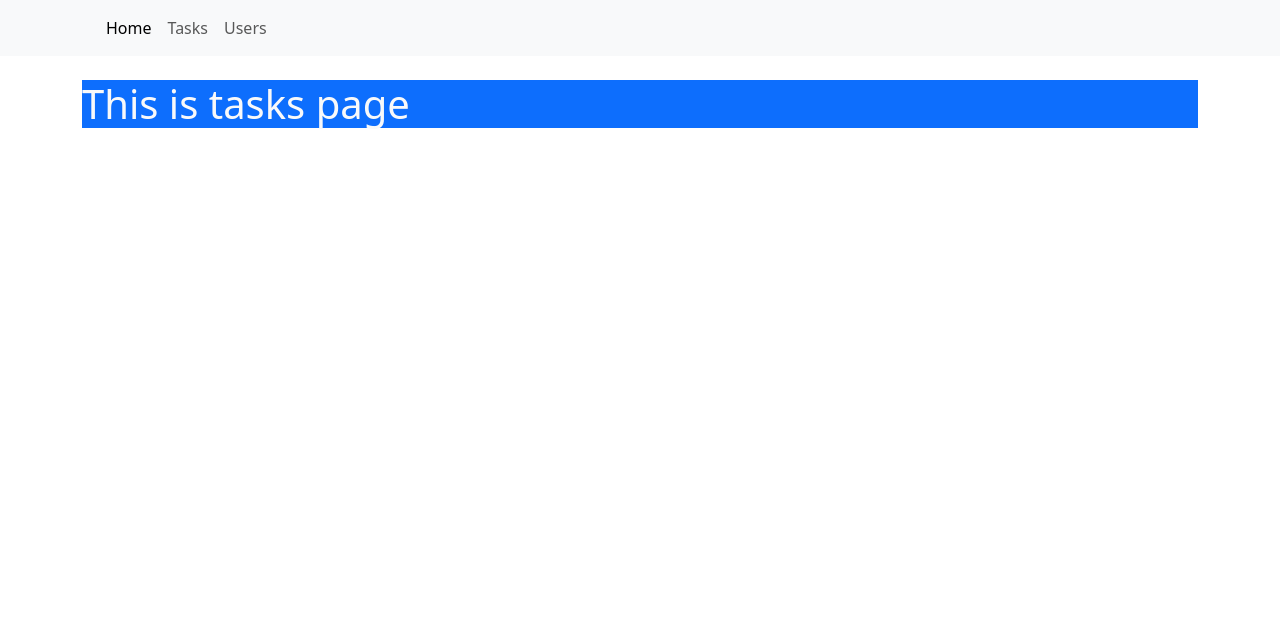
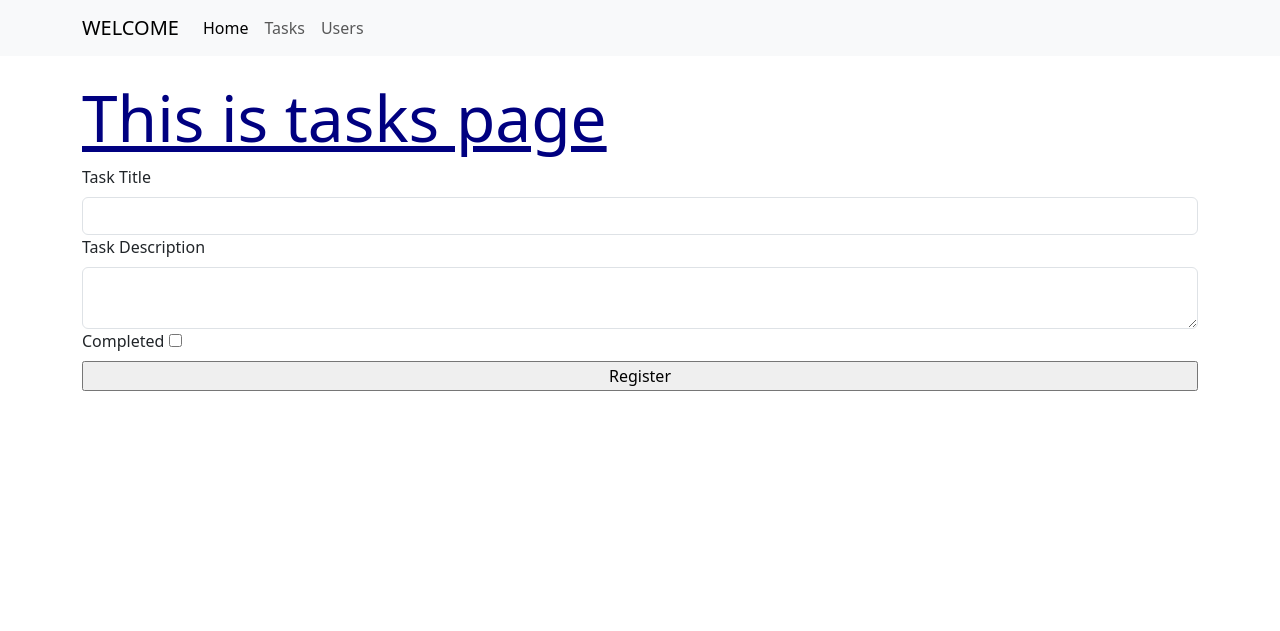
Before and after one commit to shannel890/Flask_Task_App, a Flask app: page /tasks in a window 1280 px wide. Shown: the top 631 px of the page. Run offline with Flask 3, Linux system fonts and the light colour scheme.

Commit message:
added forms.py,register.py

```diff
--- /dev/null
+++ b/app/forms.py
@@ -0,0 +1,16 @@
+from flask_wtf import FlaskForm
+from wtforms import StringField,TextAreaField,BooleanField,SubmitField,PasswordField
+from wtforms.validators import DataRequired
+class Taskform(FlaskForm):
+    title = StringField('Task Title')
+    description = TextAreaField('Task Description')
+    completed = BooleanField('Completed')
+    submit = SubmitField('Register')
+
+
+class Userform(FlaskForm):
+    username = StringField('Username',validators=[DataRequired()])
+    first_name = StringField('Firstname',validators=[DataRequired()])
+    last_name = StringField('Lastname',validators=[DataRequired()])
+    password = PasswordField('Password',validators=[DataRequired()])
+    submit = SubmitField('Register',validators=[DataRequired()])
--- a/app/routes.py
+++ b/app/routes.py
@@ -1,18 +1,35 @@
-from flask import render_template
+from flask import render_template,redirect,url_for
 from app import app
 from app.models import User
+from app.forms import Taskform
+from app.forms import Userform
+from app import db
 
 
 
 @app.route('/')
 def home():
-     return render_template('index.html',title='Home')
+     users = User.query.all()
+     return render_template('index.html', title='Home',users=users)
 
-@app.route('/tasks')
+@app.route('/tasks',methods=['GET','POST'])
 def tasks():
-    return render_template('tasks.html',title='tasks')
+    form = Taskform()
+    return render_template('tasks.html', title='tasks', form=form)
 
-@app.route('/users')
+@app.route('/users',methods=['GET','POST'])
 def users():
-    users = User.query.all()
-    return render_template('users.html',title='users',users=users)
+    form = Userform()
+    if form.validate_on_submit():
+        new_user = User(
+            username=form.username.data,
+            first_name=form.first_name.data,
+            last_name=form.last_name.data,
+            password=form.password.data
+        )
+        db.session.add(new_user)
+        db.session.commit()
+        return redirect(url_for('home'))
+    return render_template('register.html', title='Register', user_form=form)
+
+    return render_template('register.html', title='Register', user_form=form)
--- a/app/templates/base.html
+++ b/app/templates/base.html
@@ -16,7 +16,7 @@
     <!-- Navigation Bar -->
     <nav class="navbar navbar-expand-lg bg-body-tertiary">
         <div class="container">
-            <a class="navbar-brand" href="#"></a>
+            <a class="navbar-brand" href="#">WELCOME</a>
             <button class="navbar-toggler" type="button" data-bs-toggle="collapse"
                     data-bs-target="#navbarText" aria-controls="navbarText"
                     aria-expanded="false" aria-label="Toggle navigation">
--- a/app/templates/tasks.html
+++ b/app/templates/tasks.html
@@ -1,4 +1,18 @@
 {% extends "base.html" %}
+
 {% block content %}
-<h1 class="text-light bg-primary">This is tasks page</h1>
+<h1 style="color: navy;font-size: 4em;text-decoration: underline;">This is tasks page</h1>
+<form action="" method="post">
+    {{ form.title.label(class="form-label") }}
+    {{ form.title(size=20,class="form-control w-100") }}
+
+    {{ form.description.label(class="form-label") }}
+    {{ form.description (class="form-control w-100")}}
+
+    {{ form.completed.label (class="form-label")}}
+    {{ form.completed }}
+
+    {{ form.submit (class=" btn-primary,form-control w-100")}}
+
+</form>
 {% endblock %}
```
Also changed, not shown: app/templates/index.html (+9 -1 lines), app/templates/register.html (added, +26 -0 lines), app/templates/users.html (deleted, +0 -11 lines), instance/shannel.db.
